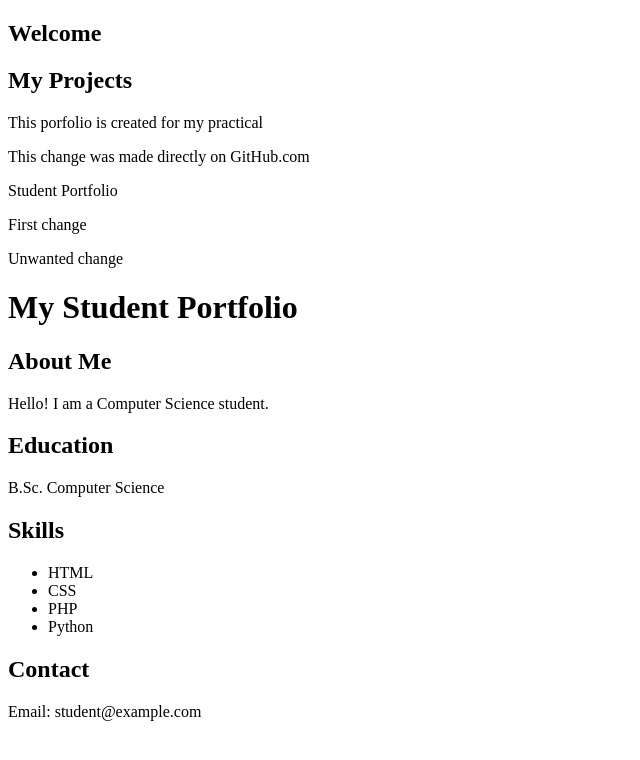
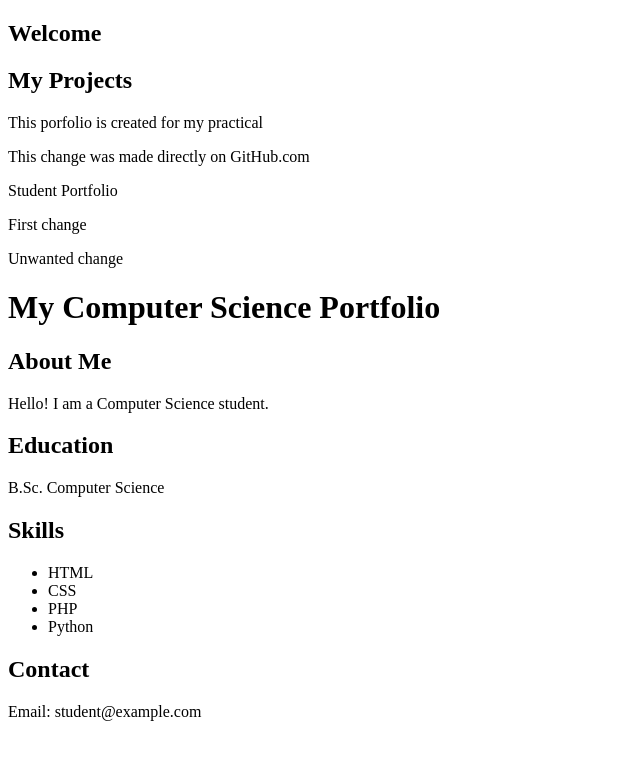
Before and after one commit to evanrayen2007-sys/student-project, a plain HTML site: page index.html in a window 1280 px wide. Shown: the whole page, without its empty margins (0-640 px from the left). Drawn offline with Linux system fonts and the light colour scheme.

Commit message:
Update portfolio headinng

```diff
--- a/index.html
+++ b/index.html
@@ -1,7 +1,7 @@
 <!DOCTYPE html>
 <html>
 <head>
-    <title>Student Portfolio</title>
+    <title>Studen Portfolio</title>
 </head>
 
 <body>
@@ -12,7 +12,7 @@
      <p>Student Portfolio</p>
      <p>First change</p>
      <p>Unwanted change</p>
-    <h1>My Student Portfolio</h1>
+    <h1>My Computer Science Portfolio</h1>
 
 
     <h2>About Me</h2>
```
